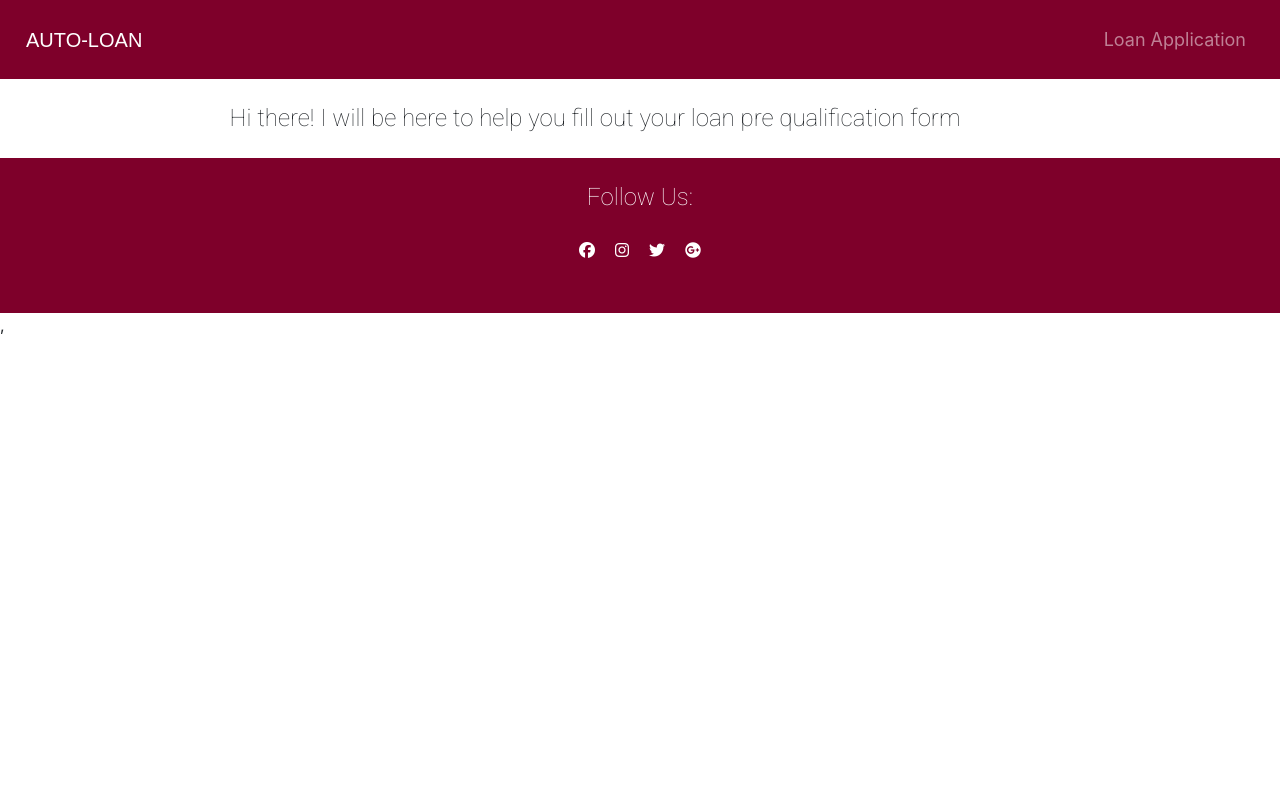
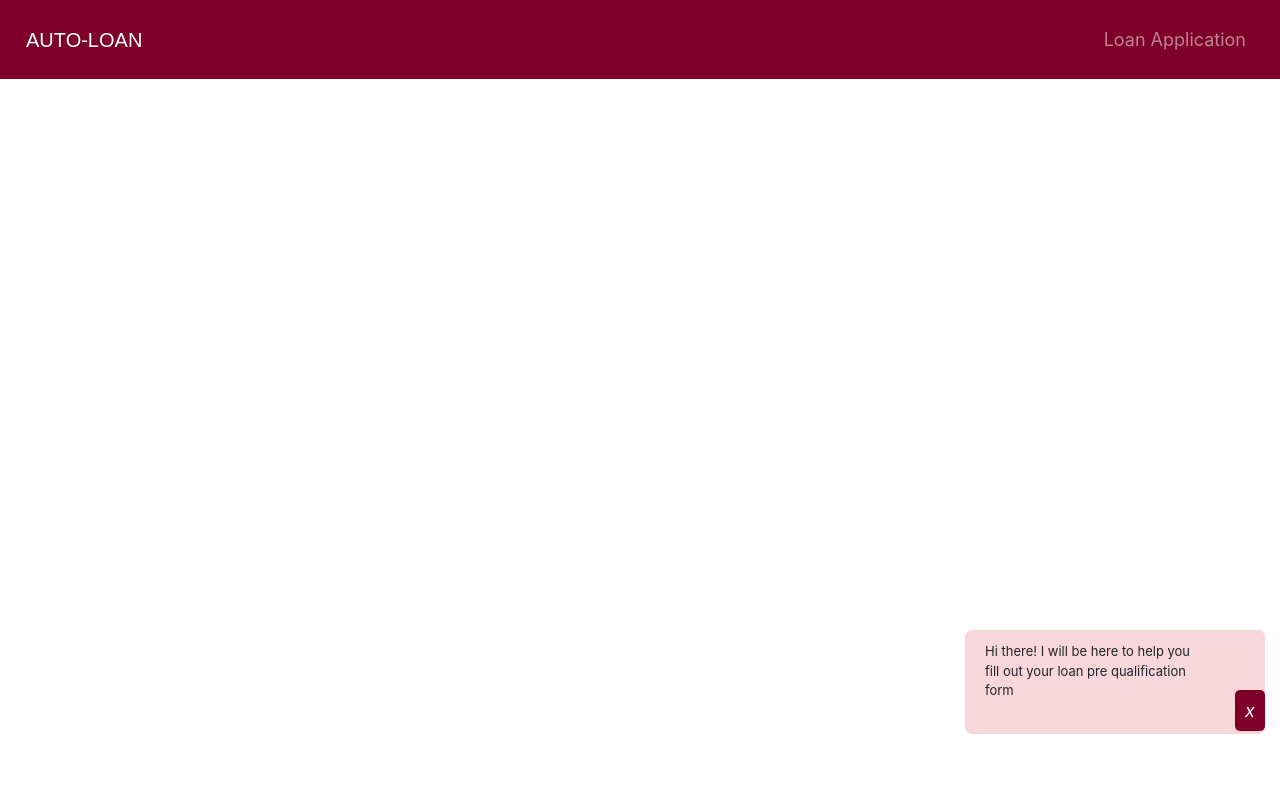
Before and after one commit to jlcalderon/auto-loan, a React (Create React App) app in the folder auto-loan/: page /myapplication in a window 1280 px wide. Shown: the top 800 px of the page. Built offline with nearby package versions, Linux system fonts and the light colour scheme; a web font is replaced by a local one.

Commit message:
Re-touching css and UI

```diff
--- a/auto-loan/src/App.js
+++ b/auto-loan/src/App.js
@@ -1,18 +1,20 @@
 import React from "react";
 import { BrowserRouter as Router, Route } from "react-router-dom";
+import Footer from "./components/Footer";
 import Home from "./components/pages/Home";
 import ApplicationReults from "./components/pages/ApplicationResults";
 import Disqualification from "./components/pages/Disqualification";
 
 function App() {
   return (
-    <div>
-      <Router>
+    <Router>
+      <div style={{ minHeight: "100vh" }}>
         <Route exact path="/" component={Home} />
         <Route exact path="/myapplication" component={ApplicationReults} />
         <Route exact path="/disqualification" component={Disqualification} />
-      </Router>
-    </div>
+      </div>
+      <Footer />
+    </Router>
   );
 }
 
--- a/auto-loan/src/components/FormRegistration.js
+++ b/auto-loan/src/components/FormRegistration.js
@@ -109,6 +109,7 @@ const FormRegistration = () => {
         setNewUser({ userName: emailField, password: passwordField }); //Storing user on local state object
         //Here do a post request later or default the post method and action to an API route
         console.log(newUser);
+        //Wipe the state to default
       }}
     >
       <div className="form-group">
--- a/auto-loan/src/components/pages/ApplicationResults.css
+++ b/auto-loan/src/components/pages/ApplicationResults.css
@@ -3,6 +3,7 @@
 .container-wrapper {
   margin: 55px;
   text-align: center;
+  height: 100%;
 }
 
 body {
@@ -36,3 +37,30 @@ body {
   background-color: #ffffff;
   border-radius: 7px;
 }
+
+.uiHints {
+  border-radius: 7px;
+  border-width: 1px;
+  font-size: 13px;
+  line-height: 19.5px;
+  margin: 0px 0px 16px;
+  padding: 12px 59.5px 12px 20px;
+  background-color: #f8d7da;
+  text-align: left;
+  width: 300px;
+  min-height: 90px;
+  position: fixed;
+  bottom: 50px;
+  right: 15px;
+  z-index: 1;
+}
+
+.uiHints:hover {
+  transform: translateY(-10px);
+}
+
+.hideUiHints {
+  position: absolute;
+  top: -9999px;
+  left: -9999px;
+}
--- a/auto-loan/src/components/pages/ApplicationResults.js
+++ b/auto-loan/src/components/pages/ApplicationResults.js
@@ -4,7 +4,6 @@ import { useHistory } from "react-router-dom";
 import "./ApplicationResults.css";
 import FormRegistration from "../FormRegistration";
 import Navbar from "../Navbar";
-import Footer from "../Footer";
 
 const ApplicationReults = () => {
   const uiHints = useSelector((state) => state.autoLoanApplication.uiHints);
@@ -68,7 +67,7 @@ const ApplicationReults = () => {
           resolve({
             title: "There is an issue with your application",
             body:
-              "Unfortunately, you are not eligible for a loan to make your auto purchase due the purchase price that you are appling for and your income. Please contact us for more information: 999 999 9999",
+              "Unfortunately, you are not eligible for a loan to make your auto purchase due the price that you are applying for and your income. Please contact us for more information: 999 999 9999",
             code: 201, //http request status code
           });
         }, 1000);
@@ -121,13 +120,33 @@ const ApplicationReults = () => {
   const resStatusCode = responseAPI.code;
 
   return (
-    <div>
+    <div className="full-width" style={{ textAlign: "center" }}>
       <Navbar />
-      <div
-        className="container"
-        style={{ margin: "25px", textAlign: "center" }}
+      {/* //Notifications */}
+      <div id="notifications" className="uiHints">
+        {`${uiHints} `}
+        <span
+          onClick={() => {
+            document
+              .getElementById("notifications")
+              .classList.remove("uiHints");
+            document
+              .getElementById("notifications")
+              .classList.add("hideUiHints");
+          }}
+          style={{
+            margin: "250px",
+            padding: "10px",
+            backgroundColor: "#7e002a",
+            fontStyle: "italic",
+            fontSize: "18px",
+            color: "#ffffff",
+            borderRadius: "5px",
+          }}
         >
-        <h1 className="sub-jumbo">{uiHints}</h1>
+          x
+        </span>
+      </div>
       {/* Conditional rendering */}
       {resStatusCode === 200 ? ( //apiResponse positive
         <div className="container-wrapper">
@@ -181,8 +200,6 @@ const ApplicationReults = () => {
       {/* if apiResponse negative*/}
       {resStatusCode === 201 ? history.push("/disqualification") : null}
     </div>
-      <Footer />
-    </div>
   );
 };
 
--- a/auto-loan/src/components/pages/Disqualification.css
+++ b/auto-loan/src/components/pages/Disqualification.css
@@ -9,6 +9,7 @@
 .container-wrapper {
   margin: 55px;
   text-align: center;
+  height: 100%;
 }
 
 body {
--- a/auto-loan/src/components/pages/Disqualification.js
+++ b/auto-loan/src/components/pages/Disqualification.js
@@ -10,6 +10,7 @@ const Disqualification = () => {
   );
 
   return (
+    <div className="full-width">
       <div className="container-wrapper">
         <div className="row">
           <div className="col-sm-12 offset-md-4 col-md-4 offset-lg-4 col-lg-4 offset-xl-4 col-xl-4">
@@ -32,6 +33,7 @@ const Disqualification = () => {
           </div>
         </div>
       </div>
+    </div>
   );
 };
 
--- a/auto-loan/src/components/pages/Home.css
+++ b/auto-loan/src/components/pages/Home.css
@@ -2,6 +2,7 @@
 
 .container-wrapper {
   margin: 55px;
+  height: 100%;
 }
 
 body {
@@ -29,3 +30,30 @@ body {
   background-color: #ffffff;
   border-radius: 7px;
 }
+
+.uiHints {
+  border-radius: 7px;
+  border-width: 1px;
+  font-size: 13px;
+  line-height: 19.5px;
+  margin: 0px 0px 16px;
+  padding: 12px 59.5px 12px 20px;
+  background-color: #f8d7da;
+  text-align: left;
+  width: 300px;
+  min-height: 90px;
+  position: fixed;
+  bottom: 120px;
+  right: 15px;
+  z-index: 1;
+}
+
+.uiHints:hover {
+  transform: translateY(-10px);
+}
+
+.hideUiHints {
+  position: absolute;
+  top: -9999px;
+  left: -9999px;
+}
--- a/auto-loan/src/components/pages/Home.js
+++ b/auto-loan/src/components/pages/Home.js
@@ -3,12 +3,11 @@ import { useSelector } from "react-redux";
 import "./Home.css";
 import FormApplication from "../FormApplication";
 import Navbar from "../Navbar";
-import Footer from "../Footer";
 
 const Home = () => {
   const uiHints = useSelector((state) => state.autoLoanApplication.uiHints);
   return (
-    <div>
+    <div className="full-width">
       <Navbar />
       <div className="container-wrapper">
         <div className="row">
@@ -30,6 +29,9 @@ const Home = () => {
             </div>
           </div>
           <div className="col-sm-12 col-md-4 col-lg-4 col-xl-4">
+            <h1 className="sub-jumbo">
+              Step 1: Fill out the auto loan application
+            </h1>
             <div className="form-wrapper">
               <div className="forms">
                 <p>
@@ -37,16 +39,35 @@ const Home = () => {
                   eligibility.
                 </p>
                 <FormApplication />
-                <div className="msg-box">
-                  <hr />
-                  <p>{uiHints}</p>
-                </div>
               </div>
             </div>
           </div>
         </div>
       </div>
-      <Footer />
+      <div id="notifications" className="uiHints">
+        {`${uiHints} `}
+        <span
+          onClick={() => {
+            document
+              .getElementById("notifications")
+              .classList.remove("uiHints");
+            document
+              .getElementById("notifications")
+              .classList.add("hideUiHints");
+          }}
+          style={{
+            margin: "250px",
+            padding: "10px",
+            backgroundColor: "#7e002a",
+            fontStyle: "italic",
+            fontSize: "18px",
+            color: "#ffffff",
+            borderRadius: "5px",
+          }}
+        >
+          x
+        </span>
+      </div>
     </div>
   );
 };
```
Lines whose indentation alone changed are shown as unchanged.
